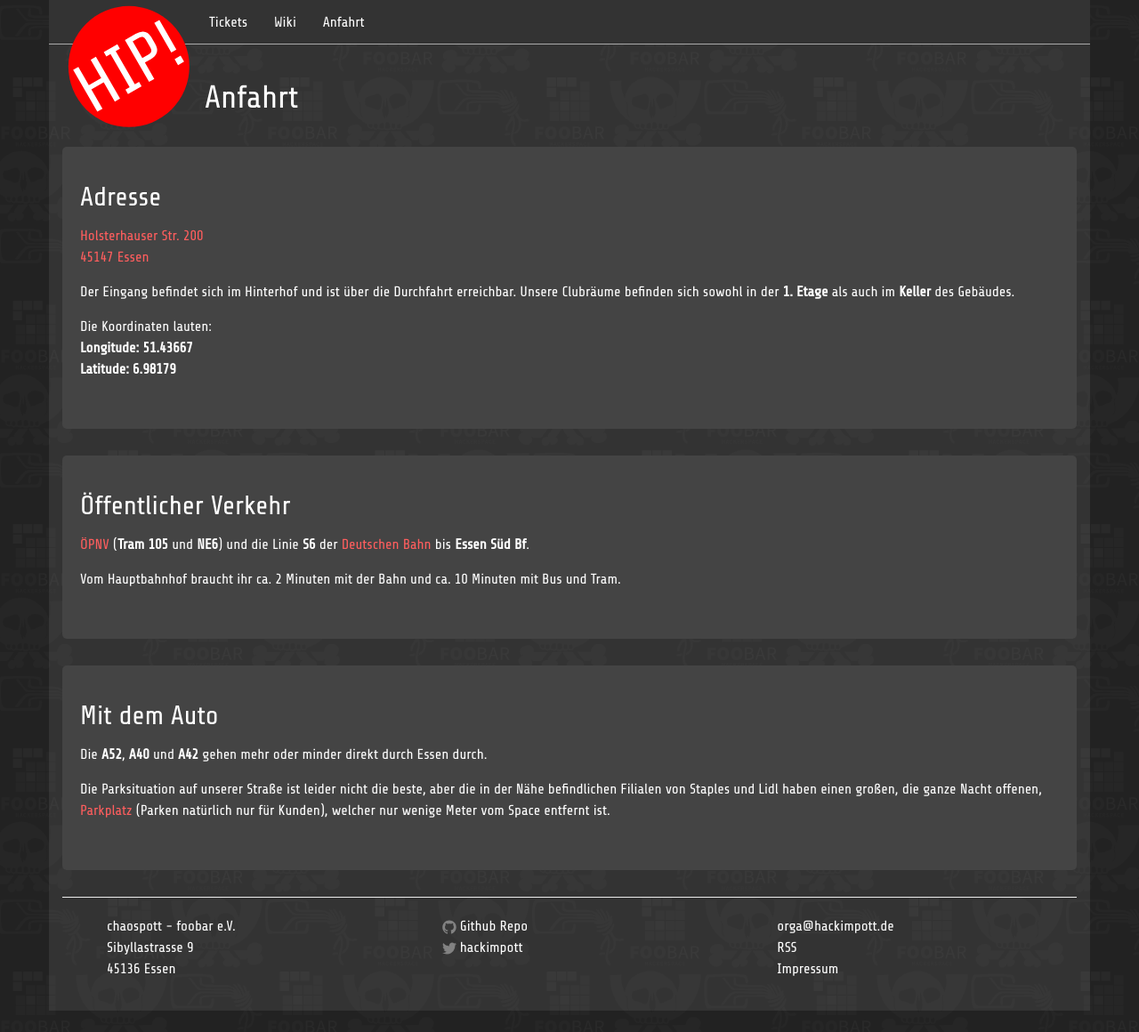
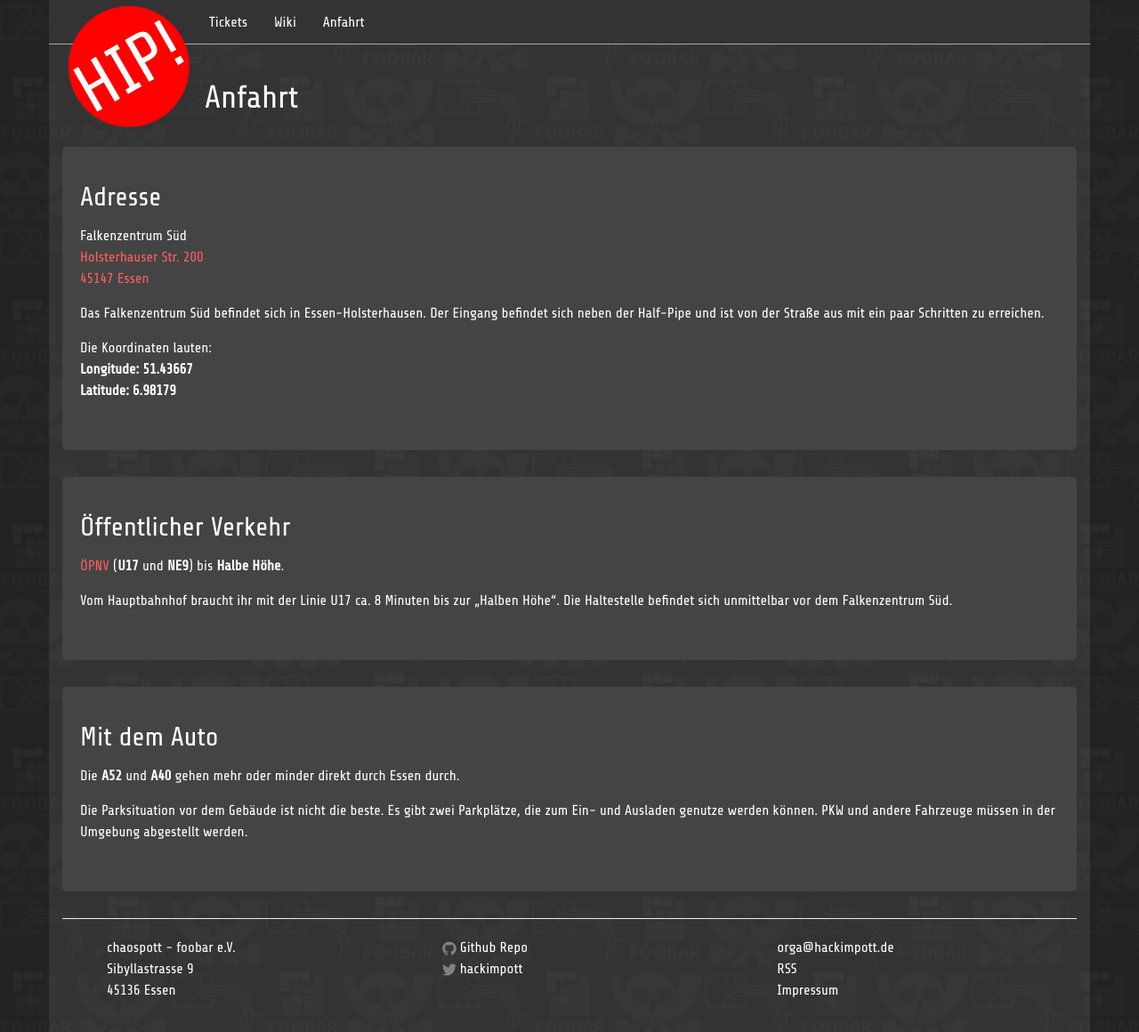
Before and after one commit to c3e/hip-site, a Jekyll site: the page built from anfahrt.html, in a window 1280 px wide and 1160 px high. Shown: the whole window at 89% size. Built offline with Jekyll 4.4.1, drawn with Linux system fonts in a browser that asks for light colours.

Commit message:
Anfahrt aktualisiert

```diff
--- a/anfahrt.html
+++ b/anfahrt.html
@@ -11,13 +11,14 @@ layout: default
         Adresse
     </h2>
     <p>
+        Falkenzentrum Süd<br>
         <a href="http://www.openstreetmap.org/#map=19/51.43667/6.98179">
             Holsterhauser Str. 200<br>
             45147 Essen
         </a>
     </p>
     <p>
-        Der Eingang befindet sich im Hinterhof und ist über die Durchfahrt erreichbar. Unsere Clubräume befinden sich sowohl in der <strong>1. Etage</strong> als auch im <strong>Keller</strong> des Gebäudes.
+        Das Falkenzentrum Süd befindet sich in Essen-Holsterhausen. Der Eingang befindet sich neben der Half-Pipe und ist von der Straße aus mit ein paar Schritten zu erreichen.
     </p>
     <p>
         Die Koordinaten lauten:<br>
@@ -31,10 +32,10 @@ layout: default
         Öffentlicher Verkehr
     </h2>
     <p>
-        <a href="http://www.vrr.de/">ÖPNV</a> (<strong>Tram 105</strong> und <strong>NE6</strong>) und die Linie <strong>S6</strong> der <a href="http://reiseauskunft.bahn.de/">Deutschen Bahn</a> bis <strong>Essen Süd Bf</strong>.
+        <a href="http://www.vrr.de/">ÖPNV</a> (<strong>U17</strong> und <strong>NE9</strong>) bis <strong>Halbe Höhe</strong>.
     </p>
     <p>
-        Vom Hauptbahnhof braucht ihr ca. 2 Minuten mit der Bahn und ca. 10 Minuten mit Bus und Tram.
+        Vom Hauptbahnhof braucht ihr mit der Linie U17 ca. 8 Minuten bis zur „Halben Höhe“. Die Haltestelle befindet sich unmittelbar vor dem Falkenzentrum Süd.
     </p>
 </div>
 
@@ -43,9 +44,9 @@ layout: default
         Mit dem Auto
     </h2>
     <p>
-        Die <strong>A52</strong>, <strong>A40</strong> und <strong>A42</strong> gehen mehr oder minder direkt durch Essen durch.
+        Die <strong>A52</strong> und <strong>A40</strong> gehen mehr oder minder direkt durch Essen durch.
     </p>
     <p>
-        Die Parksituation auf unserer Straße ist leider nicht die beste, aber die in der Nähe befindlichen Filialen von Staples und Lidl haben einen großen, die ganze Nacht offenen, <a href="http://www.openstreetmap.org/?mlat=51.4367&mlon=7.0238#map=16/51.4367/7.0238">Parkplatz</a> (Parken natürlich nur für Kunden), welcher nur wenige Meter vom Space entfernt ist.
+        Die Parksituation vor dem Gebäude ist nicht die beste. Es gibt zwei Parkplätze, die zum Ein- und Ausladen genutze werden können. PKW und andere Fahrzeuge müssen in der Umgebung abgestellt werden.
     </p>
 </div>
```
